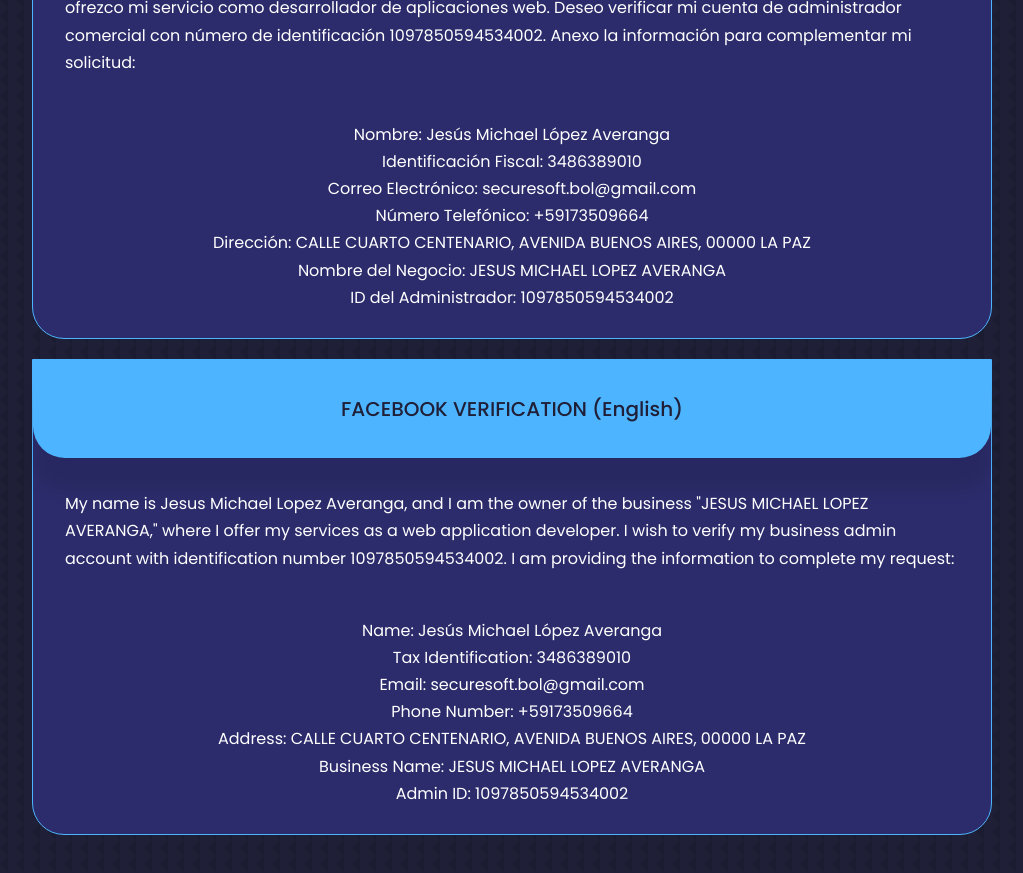
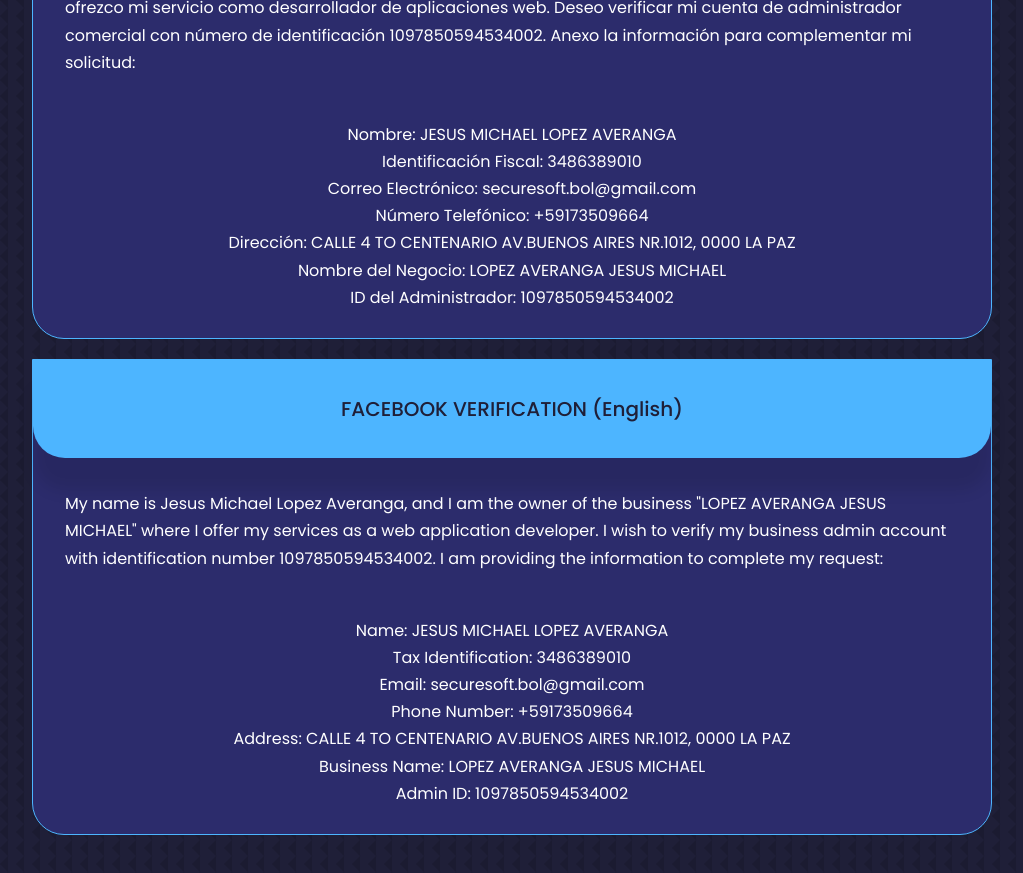
Before and after one commit to bowed89/website, a React (Create React App) app: page / in a window 1280 px wide. Shown: the part 4280-5153 px from the top of the page, without its empty margins (128-1151 px from the left). Built offline with nearby package versions, Linux system fonts and the light colour scheme.

Commit message:
thrid commit1

```diff
--- a/src/components/facebook/Facebook.jsx
+++ b/src/components/facebook/Facebook.jsx
@@ -12,7 +12,7 @@
           <ul className="service__list">
             <li>
               Mi nombre es Jesus Michael Lopez Averanga, soy dueño del negocio
-              "JESUS MICHAEL LOPEZ AVERANGA", donde ofrezco mi servicio como
+              "LOPEZ AVERANGA JESUS MICHAEL", donde ofrezco mi servicio como
               desarrollador de aplicaciones web. Deseo verificar mi cuenta de administrador
               comercial con número de identificación 1097850594534002.
 
@@ -22,12 +22,12 @@
           </ul>
 
           <center>
-            <p> Nombre: Jesús Michael López Averanga </p>
+            <p> Nombre: JESUS MICHAEL LOPEZ AVERANGA</p>
             <p>Identificación Fiscal: 3486389010</p>
             <p> Correo Electrónico: securesoft.bol@gmail.com</p>
             <p>Número Telefónico: +59173509664</p>
-            <p>Dirección: CALLE CUARTO CENTENARIO, AVENIDA BUENOS AIRES, 00000 LA PAZ</p>
-            <p> Nombre del Negocio: JESUS MICHAEL LOPEZ AVERANGA</p>
+            <p>Dirección: CALLE 4 TO CENTENARIO AV.BUENOS AIRES NR.1012, 0000 LA PAZ</p>
+            <p> Nombre del Negocio: LOPEZ AVERANGA JESUS MICHAEL</p>
             <p>ID del Administrador: 1097850594534002</p>
             <br />
           </center>
@@ -43,7 +43,7 @@
           <ul className="service__list">
             <li>
               My name is Jesus Michael Lopez Averanga, and I am the owner of the business
-              "JESUS MICHAEL LOPEZ AVERANGA," where I offer my services as a
+              "LOPEZ AVERANGA JESUS MICHAEL" where I offer my services as a
               web application developer. I wish to verify my business admin account with
               identification number 1097850594534002.
 
@@ -53,12 +53,12 @@
           </ul>
 
           <center>
-            <p> Name: Jesús Michael López Averanga </p>
+            <p> Name: JESUS MICHAEL LOPEZ AVERANGA </p>
             <p> Tax Identification: 3486389010</p>
             <p> Email: securesoft.bol@gmail.com</p>
             <p> Phone Number: +59173509664</p>
-            <p> Address: CALLE CUARTO CENTENARIO, AVENIDA BUENOS AIRES, 00000 LA PAZ</p>
-            <p> Business Name: JESUS MICHAEL LOPEZ AVERANGA</p>
+            <p> Address: CALLE 4 TO CENTENARIO AV.BUENOS AIRES NR.1012, 0000 LA PAZ</p>
+            <p> Business Name: LOPEZ AVERANGA JESUS MICHAEL</p>
             <p> Admin ID: 1097850594534002</p>
             <br />
           </center>
```
